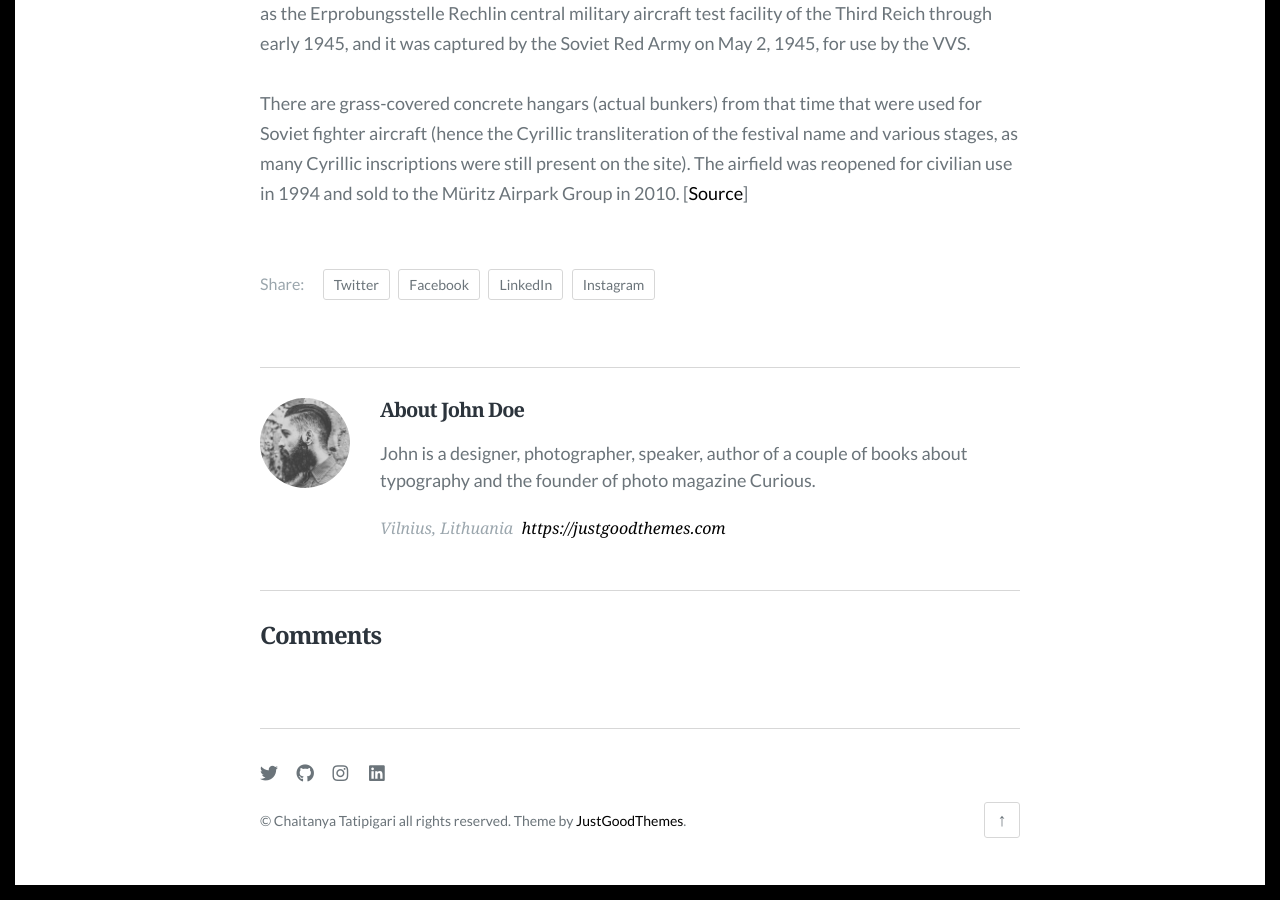
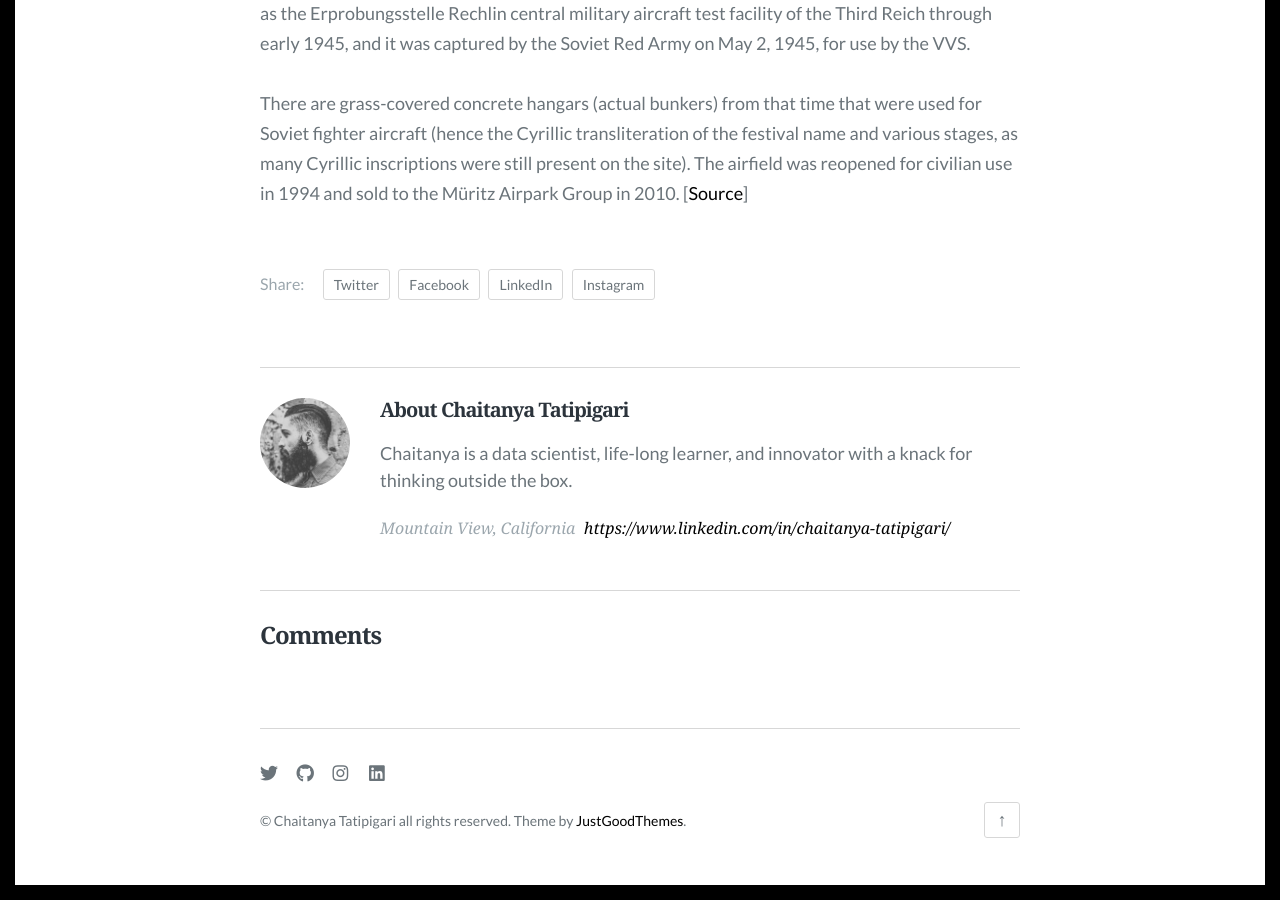
Before and after one commit to Chai-T29/Chai-T29.github.io, a Jekyll site: the page built from _posts/2019-01-01-the-advantages-and-disadvantages-of-working-from-home.md, in a window 1280 px wide and 900 px high, scrolled down 2167 px. Built offline with Jekyll 4.4.1, drawn with Linux system fonts in a browser that asks for light colours; some web fonts are replaced; comment, search, counter and statistics services are not loaded; some of the changed text lies outside the part shown.

Commit message:
Update author.json

```diff
--- a/_data/author.json
+++ b/_data/author.json
@@ -1,7 +1,7 @@
 {
-  "name": "John Doe",
-  "bio": "John is a designer, photographer, speaker, author of a couple of books about typography and the founder of photo magazine Curious.",
-  "url": "https://justgoodthemes.com",
-  "location": "Vilnius, Lithuania",
+  "name": "Chaitanya Tatipigari",
+  "bio": "Chaitanya is a data scientist, life-long learner, and innovator with a knack for thinking outside the box.",
+  "url": "https://www.linkedin.com/in/chaitanya-tatipigari/",
+  "location": "Mountain View, California",
   "image": "images/author.png"
 }
```
